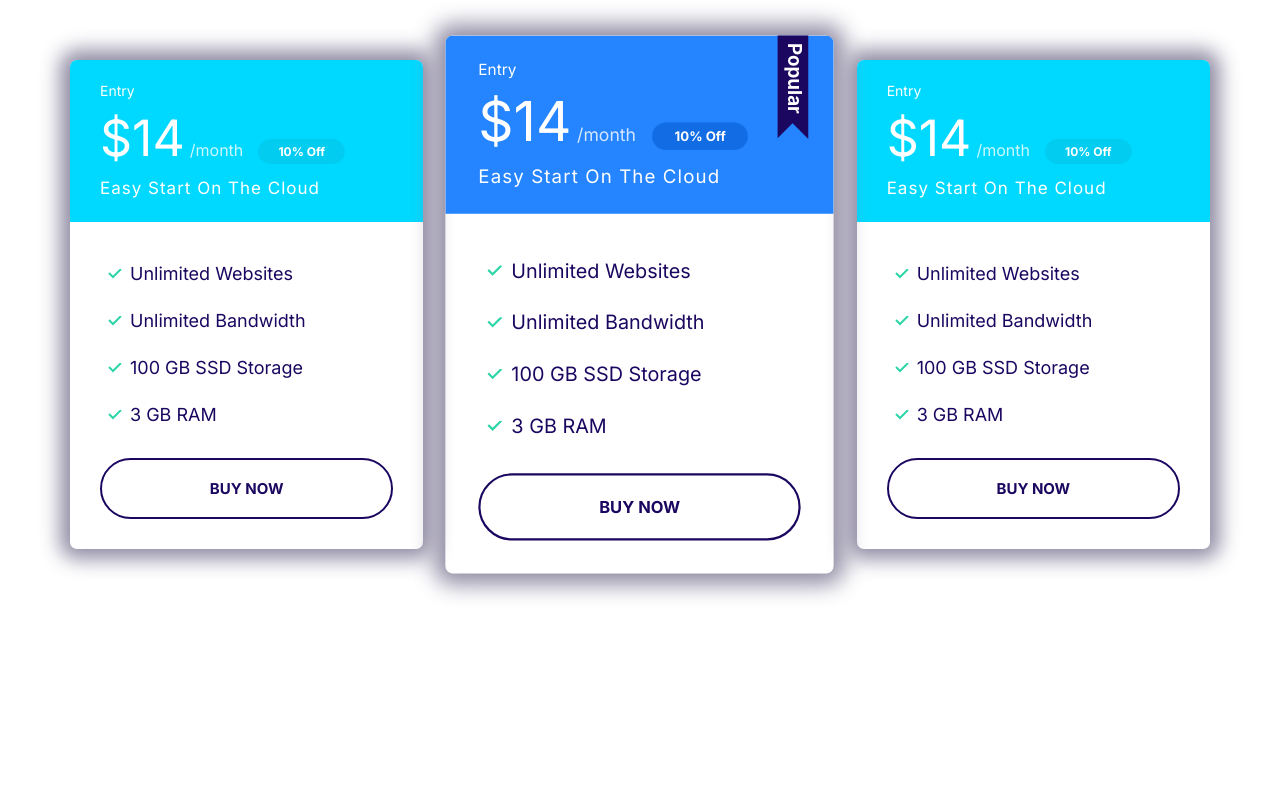
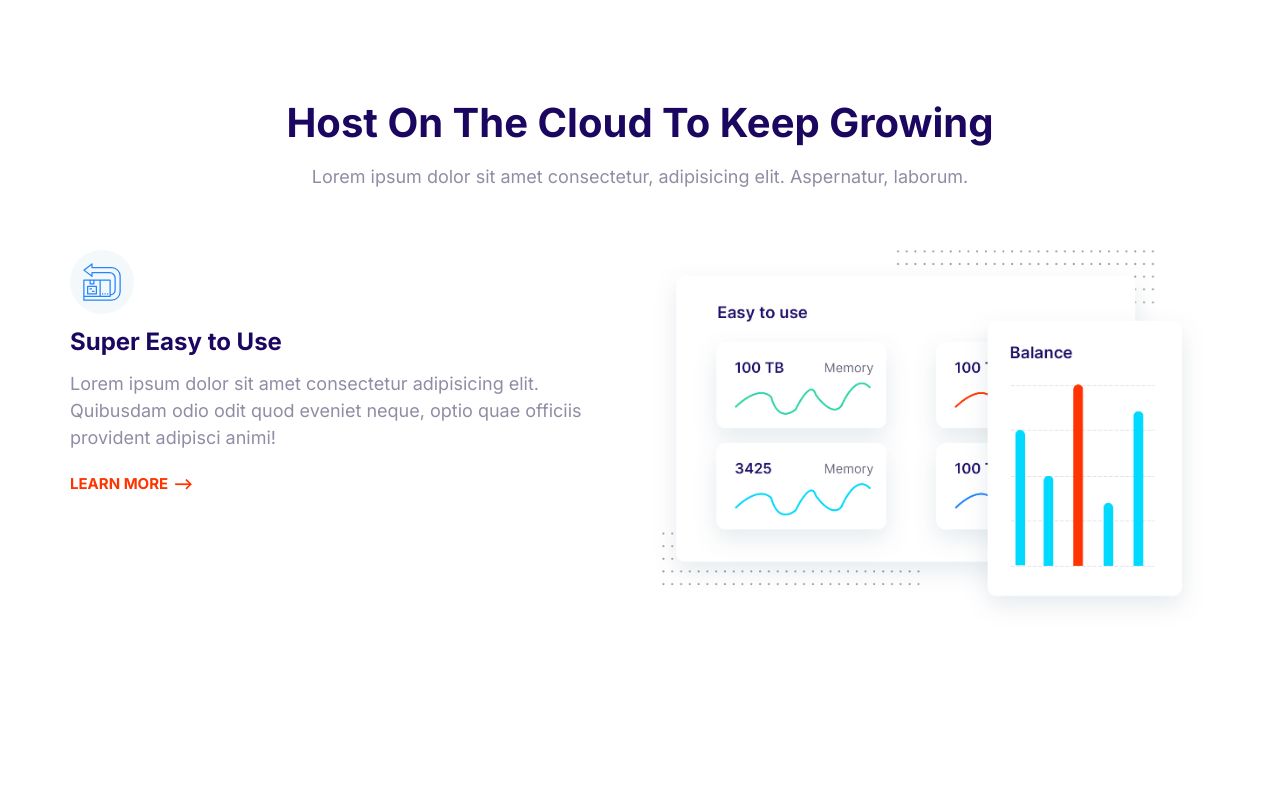
Before and after one commit to mbradford04/cloud_hosting_company1, a plain HTML site: page index.html in a window 1280 px wide. Shown: the top 800 px of the page. Drawn offline with Linux system fonts and the light colour scheme.

Commit message:
features block .

```diff
--- a/css/styles.css
+++ b/css/styles.css
@@ -147,6 +147,39 @@ a {
   .list--inline .list__item {
     padding-left: 0;
   }
+}
+
+/* Icons */
+.icon {
+  width: 40px;
+  height: 40px;
+}
+
+.icon--small {
+  width: 30px;
+  height: 30px;
+}
+
+.icon--primary {
+  fill: #2584ff;
+}
+
+.icon--white {
+  fill: #fff;
+}
+
+.icon-container {
+  background: #f3f9fa;
+  width: 64px;
+  height: 64px;
+  border-radius: 100%;
+  display: inline-flex;
+  justify-content: center;
+  align-items: center;
+}
+
+.icon-container--accent {
+  background: var(--color-accent);
 }
 
 /* Buttons */
@@ -742,3 +775,27 @@ a {
   max-width: 500px;
   margin: 0 auto;
 }
+
+/* Features */
+.feature {
+  gap: 4rem 2rem;
+  margin: 12rem 0;
+}
+
+.feature:first-of-type {
+  margin-top: 6rem;
+}
+
+.feature__heading {
+  margin: 1rem 0;
+}
+
+.feature__image {
+  width: 100%;
+}
+
+@media screen and (min-width: 768px) {
+  .feature:nth-of-type(even) .feature__content {
+    order: 2;
+  }
+}
--- a/index.html
+++ b/index.html
@@ -12,67 +12,43 @@
     <link rel="stylesheet" href="css/styles.css">
 </head>
 <body >
-    <section class="block container block-plans">
-        <div class="grid grid--1x3">
-            <div class="plan">
-                <div class="card card--secondary">
-                    <header class="card__header">
-                        <h3 class="plan__name">Entry</h3>
-                        <span class="plan__price">$14</span>
-                        <span class="plan__billing-cycle">/month</span>
-                        <span class="badge badge--secondary badge--small">10% Off</span>
-                        <span class="plan__description">Easy Start On The Cloud</span>
-                    </header>
-                    <div class="card__body"> <ul class="list list--tick">
-                        <li class="list__item">Unlimited Websites</li>
-                        <li class="list__item">Unlimited Bandwidth</li>
-                        <li class="list__item">100 GB SSD Storage</li>
-                        <li class="list__item">3 GB RAM</li>
-                    </ul>
-                    <button class="btn btn--outline btn--block">Buy Now</button>
-                    </div>
-                </div>
+    <section class="block container">
+        <header class="block__header">
+            <h2>Host On The Cloud To Keep Growing</h2>
+            <p>Lorem ipsum dolor sit amet consectetur, adipisicing elit. Aspernatur, laborum.</p>
+        </header>
+        <article class="grid grid--1x2 feature">
+            <div>
+                <span class="icon-container">
+                    <svg class="icon icon--primary">
+                        <use xlink:href="images/sprite.svg#easy"></use>
+                      </svg>
+                </span>
+                <h3 class="feature__heading">Super Easy to Use </h3>
+                <p>Lorem ipsum dolor sit amet consectetur adipisicing elit. Quibusdam odio odit quod eveniet neque,
+                    optio quae officiis provident adipisci animi!</p>
+                <a class="link-arrow" href="#">Learn More</a>
             </div>
-            <div class="plan plan--popular">
-                <div class="card card--primary">
-                    <header class="card__header">
-                        <h3 class="plan__name">Entry</h3>
-                        <span class="plan__price">$14</span>
-                        <span class="plan__billing-cycle">/month</span>
-                        <span class="badge badge--primary badge--small">10% Off</span>
-                        <span class="plan__description">Easy Start On The Cloud</span>
-                    </header>
-                    <div class="card__body"> <ul class="list list--tick">
-                        <li class="list__item">Unlimited Websites</li>
-                        <li class="list__item">Unlimited Bandwidth</li>
-                        <li class="list__item">100 GB SSD Storage</li>
-                        <li class="list__item">3 GB RAM</li>
-                    </ul>
-                    <button class="btn btn--outline btn--block">Buy Now</button>
-                    </div>
-                </div>
+            <picture><img class="feature__image" src="images/easy.jpg" alt=""></picture>
+        </article>
+    </section>
+    <section class="block container">
+        <article class="grid grid--1x2 feature">
+            <div class="feature_content">
+                <span class="icon-container">
+                    <svg class="icon icon--primary">
+                        <use xlink:href="images/sprite.svg#computer"></use>
+                      </svg>
+                </span>
+                <h3 class="feature__heading">Simply Fast Websites</h3>
+                <p>Lorem ipsum dolor sit amet consectetur adipisicing elit. Quibusdam odio odit quod eveniet neque,
+                    optio quae officiis provident adipisci animi!</p>
+                <a class="link-arrow" href="#">Learn More</a>
             </div>
-            <div class="plan ">
-                <div class="card card--secondary">
-                    <header class="card__header">
-                        <h3 class="plan__name">Entry</h3>
-                        <span class="plan__price">$14</span>
-                        <span class="plan__billing-cycle">/month</span>
-                        <span class="badge badge--secondary badge--small">10% Off</span>
-                        <span class="plan__description">Easy Start On The Cloud</span>
-                    </header>
-                    <div class="card__body"> <ul class="list list--tick">
-                        <li class="list__item">Unlimited Websites</li>
-                        <li class="list__item">Unlimited Bandwidth</li>
-                        <li class="list__item">100 GB SSD Storage</li>
-                        <li class="list__item">3 GB RAM</li>
-                    </ul>
-                    <button class="btn btn--outline btn--block">Buy Now</button>
-                    </div>
-                </div>
-            </div>
-        </div>
+            <picture><img class="feature__image" src="images/fast.jpg" alt=""></picture>
+        </article>
     </section>
+
 
    <script src="main.js"></script>
 </body>
```
Also changed, not shown: components/featuresBlock.html (added, +36 -0 lines), images/easy.jpg (added), images/fast.jpg (added).
